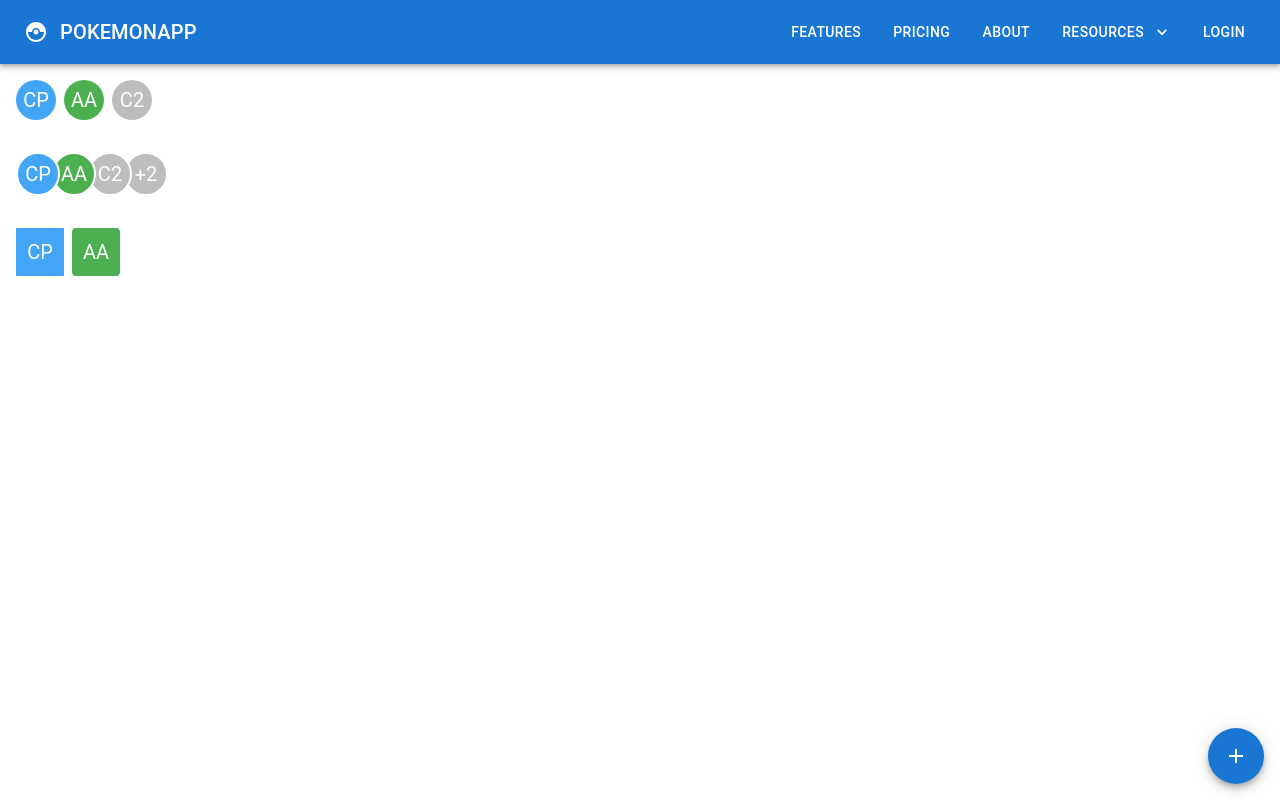
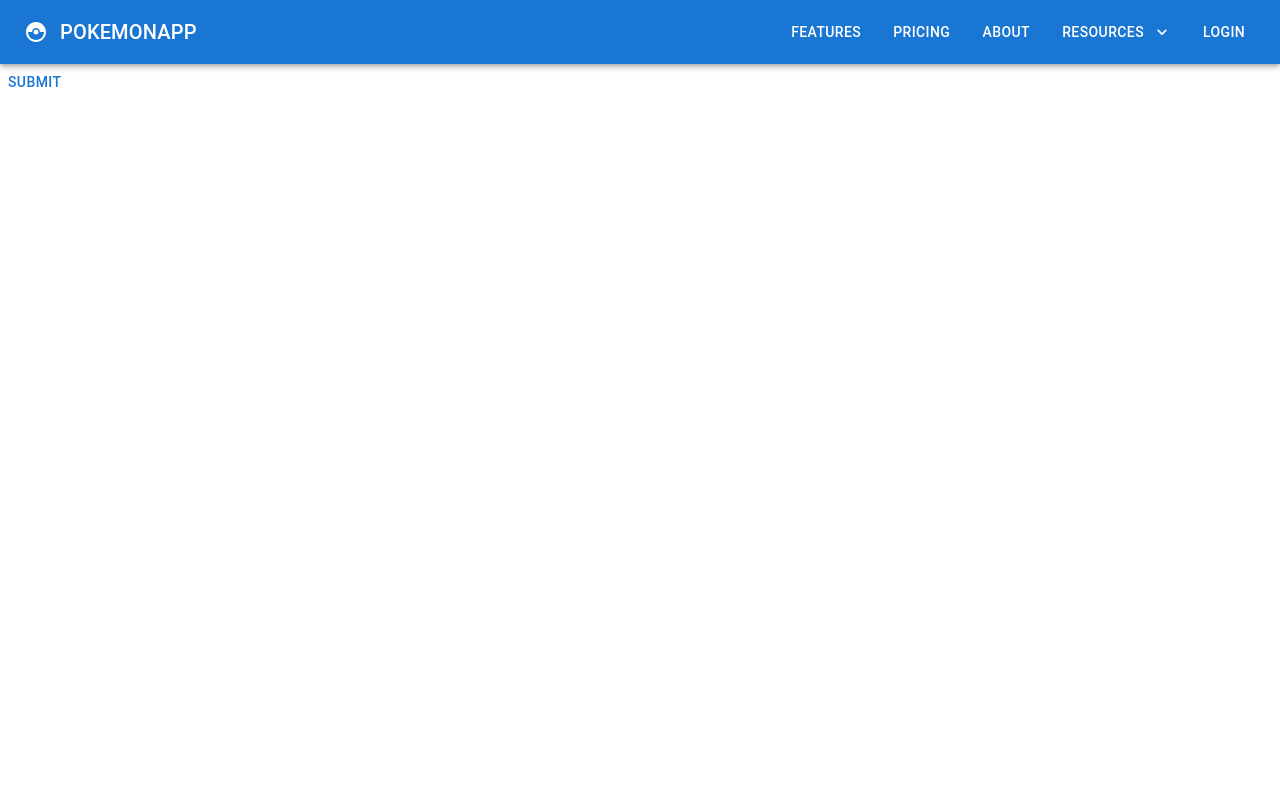
Before and after one commit to Chandraprakash-Darji/reactjs-learning, a React (Create React App) app in the folder react-material-ui/: page / in a window 1280 px wide. Built offline with nearby package versions, Linux system fonts and the light colour scheme.

Commit message:
Snack Bar

```diff
--- a/react-material-ui/src/App.tsx
+++ b/react-material-ui/src/App.tsx
@@ -1,13 +1,11 @@
-import MuiAvatar from "./components/MuiAvatar";
 import MuiNavBar from "./components/MuiNavBar";
-import MuiSpeedDial from "./components/MuiSpeedDial";
+import MuiSnackBar from "./components/MuiSnackBar";
 
 function App() {
   return (
     <div className="App">
       <MuiNavBar />
-      <MuiSpeedDial />
-      <MuiAvatar/>
+      <MuiSnackBar/>
     </div>
   );
 }
--- /dev/null
+++ b/react-material-ui/src/components/MuiSnackBar.tsx
@@ -0,0 +1,38 @@
+import { Alert, AlertProps, Button, Snackbar } from "@mui/material";
+import React, { forwardRef, useState } from "react";
+
+const SnackbarAlert = forwardRef<HTMLDivElement, AlertProps>(
+  function SnackBarAlert(props, ref) {
+    return <Alert elevation={6} ref={ref} {...props} />;
+  }
+);
+
+const MuiSnackBar = () => {
+  const [open, setOpen] = useState(false);
+  const handleClose = (_: React.SyntheticEvent | Event, reson: string) => {
+    if (reson === "clickaway") return;
+    setOpen(false);
+  };
+  return (
+    <>
+      <Button onClick={() => setOpen(true)}>SUBMIT</Button>
+      {/* <Snackbar
+        message="Form Submitted successfully"
+        autoHideDuration={4000}
+        open={open}
+        onClose={handleClose}
+        anchorOrigin={{
+          vertical: "bottom",
+          horizontal: "right",
+        }}
+      /> */}
+      <Snackbar autoHideDuration={6000} open={open} onClose={handleClose}>
+        <SnackbarAlert severity='success'>
+          Form Submitted successfully
+        </SnackbarAlert>
+      </Snackbar>
+    </>
+  );
+};
+
+export default MuiSnackBar;
```
